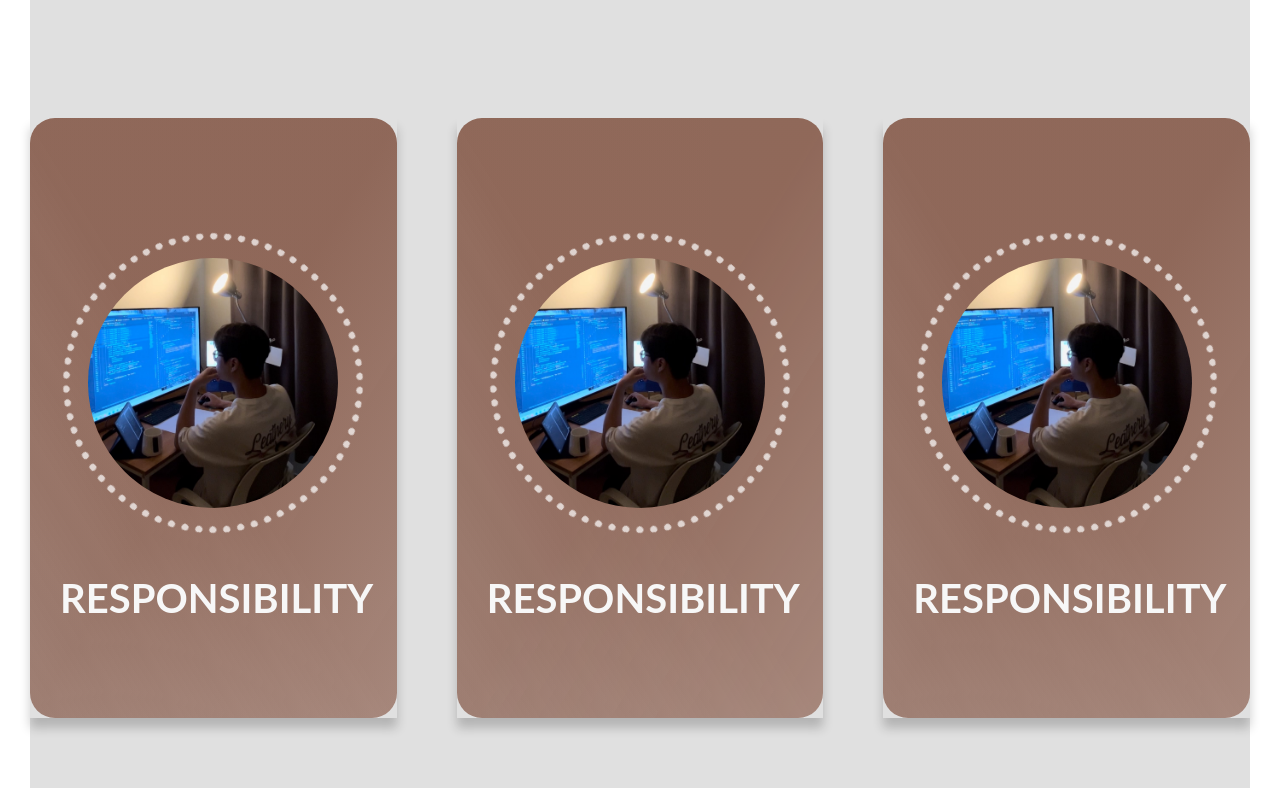
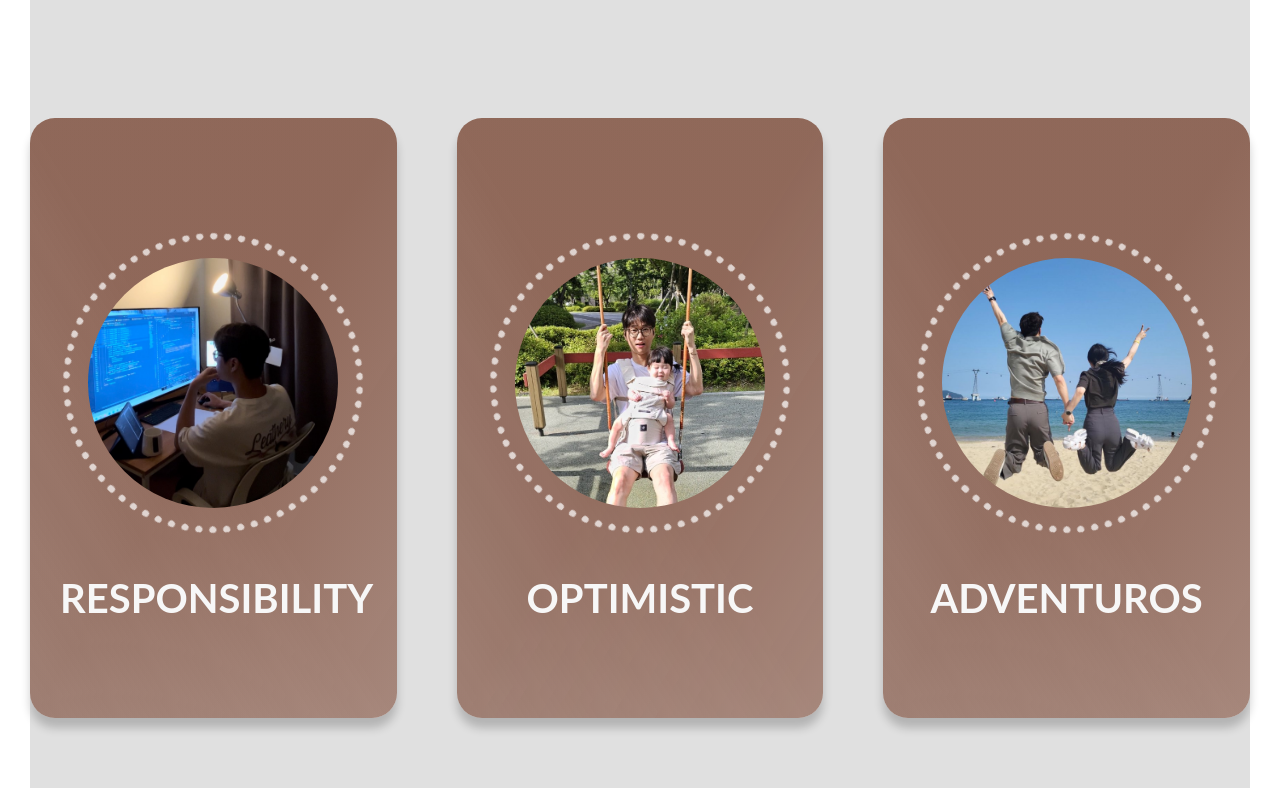
Before and after one commit to hyeonbinHur/portfolio, a React (Vite) app: page / in a window 1280 px wide. Shown: the part 792-1580 px from the top of the page. Built offline with nearby package versions, Linux system fonts and the light colour scheme.

Commit message:
about section done

```diff
--- a/src/sections/AboutMe.jsx
+++ b/src/sections/AboutMe.jsx
@@ -3,41 +3,61 @@ export default function AboutMe() {
         <>
             <div className="row">
                 <div className="col-1-of-3">
-                    <div className="card">
-                        <div className="card--side">
-                            <div className="card--front">
-                                <div className="card--img"></div>
-                                <div className="card--name">Responsibility</div>
-                            </div>
-                            <div className="card--back">
-                                <p className="card--paragraph"></p>
-                            </div>
+                    <div className="card__1">
+                        <div className="card--front__1 card--side">
+                            <div className="card--img__1"></div>
+                            <div className="card--name">Responsibility</div>
+                        </div>
+                        <div className="card--back__1 card--side">
+                            <p className="card--paragraph">
+                                Every success and improvement come from personal
+                                responsibility. When I consistently commit to
+                                and fulfill my assigned tasks, I can finally
+                                achieve progress. To keep moving forward, I
+                                complete my daily goals, and at the end of the
+                                day, this achievement brings me happiness.
+                            </p>
                         </div>
                     </div>
                 </div>
+
                 <div className="col-1-of-3">
-                    <div className="card">
-                        <div className="card--side">
-                            <div className="card--front">
-                                <div className="card--img"></div>
-                                <div className="card--name">Responsibility</div>
-                            </div>
-                            <div className="card--back">
-                                <p className="card--paragraph"></p>
-                            </div>
+                    <div className="card__2">
+                        <div className="card--front__2 card--side">
+                            <div className="card--img__2"></div>
+                            <div className="card--name">Optimistic</div>
+                        </div>
+                        <div className="card--back__2 card--side">
+                            <p className="card--paragraph">
+                                I have always interacted with people with a
+                                positive mindset and a cheerful demeanor.
+                                Positive energy makes those around me happy, and
+                                seeing their joy brings me additional pleasure.
+                                I enjoy coding and creating programs. I study to
+                                meet new people and want to discover new joys
+                                from new faces in new places.
+                            </p>
                         </div>
                     </div>
                 </div>
+
                 <div className="col-1-of-3">
-                    <div className="card">
-                        <div className="card--side">
-                            <div className="card--front">
-                                <div className="card--img"></div>
-                                <div className="card--name">Responsibility</div>
-                            </div>
-                            <div className="card--back">
-                                <p className="card--paragraph"></p>
-                            </div>
+                    <div className="card__3">
+                        <div className="card--front__3 card--side">
+                            <div className="card--img__3"></div>
+                            <div className="card--name">Adventuros</div>
+                        </div>
+                        <div className="card--back__3 card--side">
+                            <p className="card--paragraph">
+                                Although studying and coding at my desk is
+                                certainly enjoyable, I sometimes like to travel
+                                and visit new places. I explore new locations,
+                                try out new restaurants, delve into new
+                                technologies, and acquire new knowledge. A
+                                spirit of adventure has always propelled my
+                                development, and I am currently enjoying another
+                                challenge by starting my career.
+                            </p>
                         </div>
                     </div>
                 </div>
--- a/src/styles/sections/about.scss
+++ b/src/styles/sections/about.scss
@@ -1,29 +1,87 @@
 .card {
+    &__1,&__2,&__3{
+        height: 60rem;
+        position: relative;
+        background-color: transparent;
+    }
+    &__1:hover &--back__1{
+        transform: rotateY(0deg);
+    }
+    &__1:hover &--front__1{
+        transform: rotateY(-180deg);
+    }
+    &__2:hover &--back__2{
+        transform: rotateY(0deg);
+    }
+    &__2:hover &--front__2{
+        transform: rotateY(-180deg);
+    }
+    &__3:hover &--back__3{
+        transform: rotateY(0deg);
+    }
+    &__3:hover &--front__3{
+        transform: rotateY(-180deg);
+    }
 
-    &--side {
+
+    &--side{
+        backface-visibility: hidden;
+    }
+
+
+    &--front {
+        &__1,&__2,&__3{
         box-shadow: 0rem 1rem 1rem rgba($color-black, .2);
 
-    }
-    &--front {
+            width: 100%;
             border-radius: 25px;
             padding: 3rem;
+            height: 60rem;
             line-height: 90rem;
             background-image: linear-gradient(to right bottom,
                     rgba($color-brown-dark, .1), rgba($color-brown-dark, .1),
                     rgba($color-white, .2)), linear-gradient(to right top,
                     rgba($color-brown-dark, .7), rgba($color-brown-dark, .9),
                     rgba($color-brown-dark, .9)), ;
-        position: relative;
-        height: 60rem;
+            position: absolute;
+            top: 0;
+            left: 0;
             text-align: center;
+            transition: 0.8s;
+        }
+
+
     }
     &--back {
+        &__1, &__2, &__3{
+        box-shadow: 0rem 1rem 1rem rgba($color-black, .2);
+
+            height: 60rem;
             border-radius: 25px;
+            display: flex;
+            align-items: center;
+            text-align: center;
+            line-height: 4rem;
+            background-image: linear-gradient(to right bottom,
+            rgba($color-brown-dark, .1), rgba($color-brown-dark, .1),
+            rgba($color-white, .2)), linear-gradient(to right top,
+            rgba($color-brown-dark, .7), rgba($color-brown-dark, .9),
+            rgba($color-brown-dark, .9)), ;
+            color: $color-grey-light-1;
+            padding: 2rem;
+            transform: rotateY(180deg);
+            position: absolute;
+            top: 0;
+            left:0 ;
+            transition: 0.8s;
+
+        }
+
     }
     &--img {
+        &__1,&__2,&__3{
             height: 25rem;
             width: 25rem;
-        background-image: url(../assets/images/responsibility.jpg);
             background-size: cover;
             background-position: center;
             border-radius: 50%;
@@ -40,11 +98,23 @@
                 animation: hoverRotate 10s infinite;
             }
         }
+        &__1{
+            background-image: url(../assets/images/responsibility.jpg);
+        }
+        &__2{
+            background-image: url(../assets/images/bright.jpg);
+        }
+        &__3{
+            background-image: url(../assets/images/Cheerful.jpg);
+        }
+    }
     &--name {
         text-transform: uppercase;
         font-size: 4rem;
         font-weight: 700;
         color: $color-grey-light-1;
     }
-    &--paragraph {}
+    &--paragraph {
+
     }
+}
```
Lines whose indentation alone changed are shown as unchanged.
